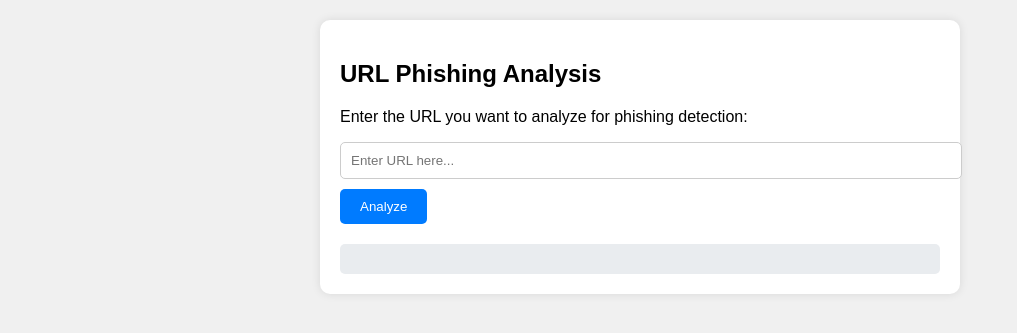
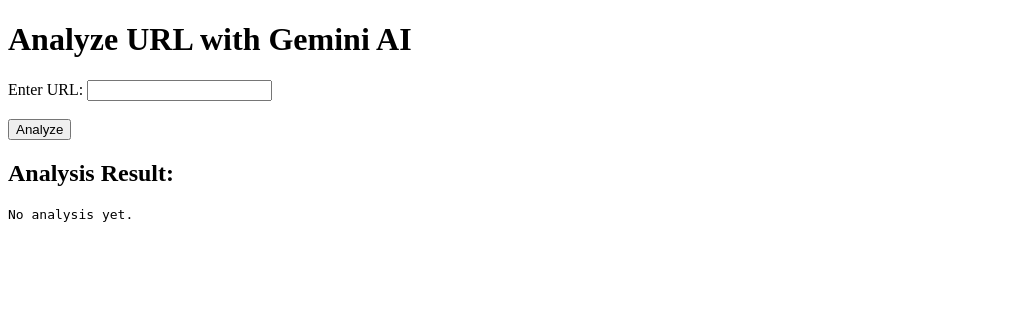
Before and after one commit to shriprad/phishingwebsite, a Flask app: template templates/index.html in a window 1280 px wide. Shown: the top 333 px of the page, without its empty margins (0-1017 px from the left). Run offline with Flask 2, Linux system fonts and the light colour scheme; the template is opened without the code that fills it, so the values that code supplies are empty.

Commit message:
Update index.html

```diff
--- a/templates/index.html
+++ b/templates/index.html
@@ -3,84 +3,46 @@
 <head>
     <meta charset="UTF-8">
     <meta name="viewport" content="width=device-width, initial-scale=1.0">
-    <title>URL Phishing Analysis</title>
-    <style>
-        body {
-            font-family: Arial, sans-serif;
-            margin: 0;
-            padding: 20px;
-            background-color: #f0f0f0;
-        }
-        .container {
-            max-width: 600px;
-            margin: 0 auto;
-            padding: 20px;
-            background-color: white;
-            border-radius: 10px;
-            box-shadow: 0 0 10px rgba(0, 0, 0, 0.1);
-        }
-        input[type="text"] {
-            width: 100%;
-            padding: 10px;
-            margin-bottom: 10px;
-            border: 1px solid #ccc;
-            border-radius: 5px;
-        }
-        button {
-            padding: 10px 20px;
-            background-color: #007bff;
-            color: white;
-            border: none;
-            border-radius: 5px;
-            cursor: pointer;
-        }
-        button:hover {
-            background-color: #0056b3;
-        }
-        #analysisResults {
-            margin-top: 20px;
-            padding: 15px;
-            background-color: #e9ecef;
-            border-radius: 5px;
-            white-space: pre-wrap;
-        }
-    </style>
+    <title>URL Analysis with Gemini AI</title>
+    <script src="https://code.jquery.com/jquery-3.6.0.min.js"></script>
 </head>
 <body>
-    <div class="container">
-        <h2>URL Phishing Analysis</h2>
-        <p>Enter the URL you want to analyze for phishing detection:</p>
-        <input type="text" id="urlInput" placeholder="Enter URL here...">
-        <button onclick="analyzeUrl()">Analyze</button>
-        <div id="analysisResults"></div>
-    </div>
+    <h1>Analyze URL with Gemini AI</h1>
+    <form id="analyze-form">
+        <label for="url">Enter URL:</label>
+        <input type="text" id="url" name="url" required><br><br>
+
+        <button type="submit">Analyze</button>
+    </form>
+
+    <h2>Analysis Result:</h2>
+    <pre id="result">No analysis yet.</pre>
 
     <script>
-        function analyzeUrl() {
-            const url = document.getElementById("urlInput").value;
+        $(document).ready(function() {
+            $('#analyze-form').on('submit', function(e) {
+                e.preventDefault();
 
-            if (!url) {
-                alert("Please enter a URL.");
-                return;
-            }
+                const url = $('#url').val();
 
-            // Send POST request to backend
-            fetch('/analyze', {
-                method: 'POST',
-                headers: {
-                    'Content-Type': 'application/json'
-                },
-                body: JSON.stringify({ url: url })
-            })
-            .then(response => response.json())
-            .then(data => {
-                let output = JSON.stringify(data, null, 2);  // format the result for better display
-                document.getElementById("analysisResults").textContent = output;
-            })
-            .catch(error => {
-                document.getElementById("analysisResults").textContent = `Error: ${error.message}`;
+                if (url) {
+                    $.ajax({
+                        url: '/analyze',
+                        type: 'POST',
+                        contentType: 'application/json',
+                        data: JSON.stringify({ url: url }),
+                        success: function(response) {
+                            $('#result').text(JSON.stringify(response, null, 2));
+                        },
+                        error: function() {
+                            $('#result').text('An error occurred during the analysis.');
+                        }
+                    });
+                } else {
+                    $('#result').text('Please enter a URL.');
+                }
             });
-        }
+        });
     </script>
 </body>
 </html>
```
